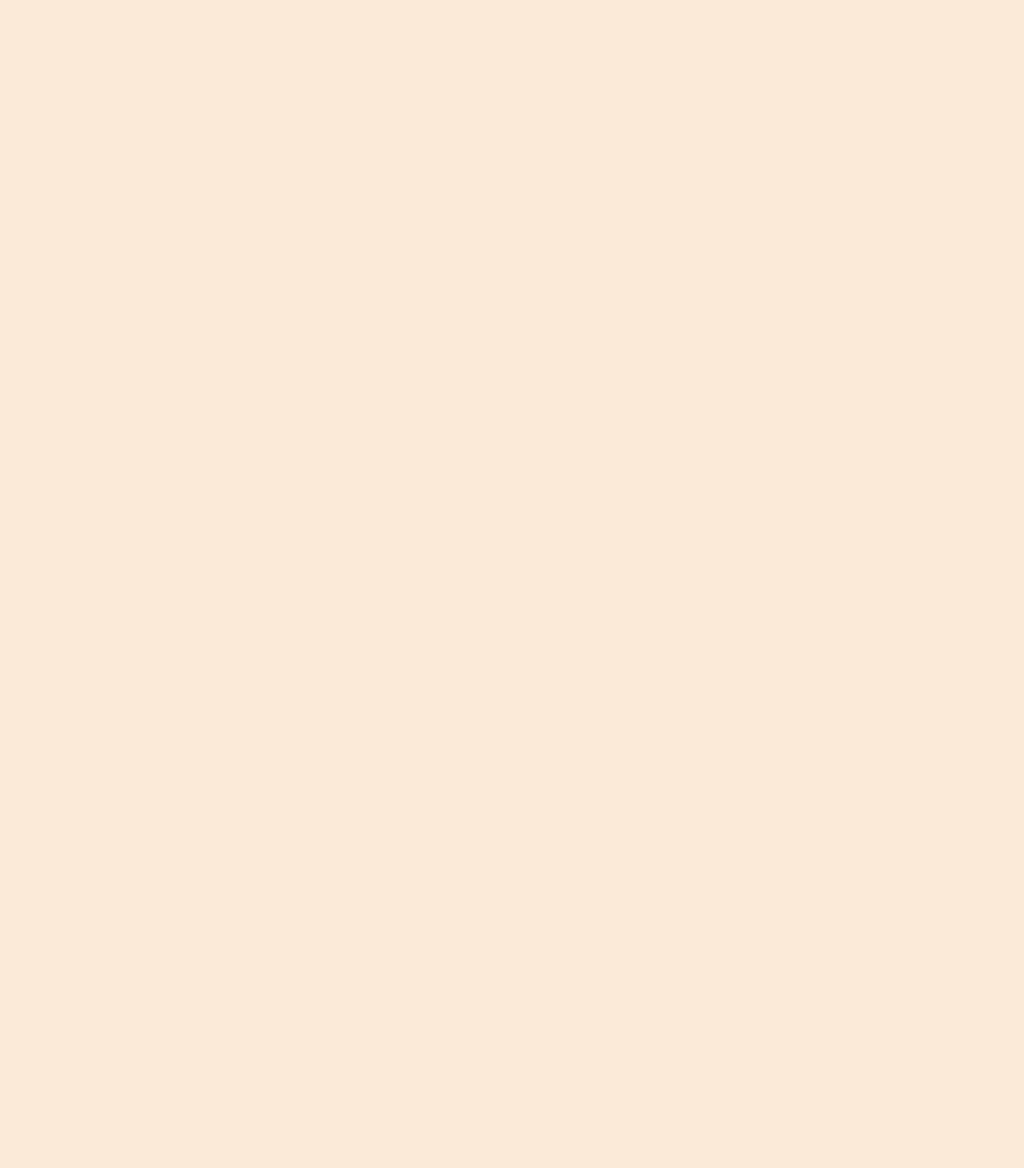
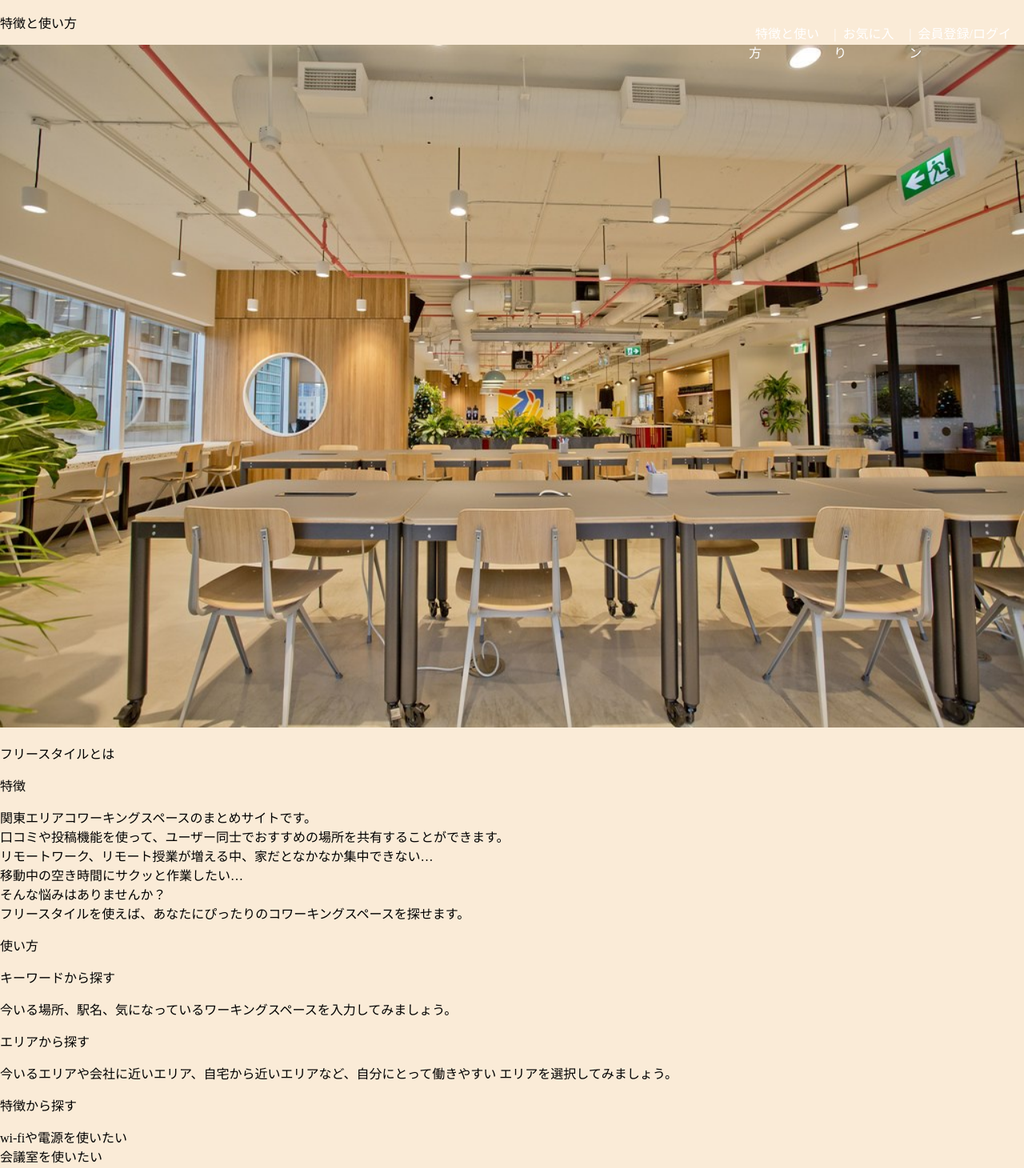
Before and after one commit to monnketu/webPage, a React (Create React App) app in the folder frontend/mysite/: page /how_to_use in a window 1280 px wide. Before the commit this address had no page. Shown: the top 1461 px of the page at 80% size. Before the commit the page ends 800 px from the top, so only its background shows below. Built offline with nearby package versions, Linux system fonts and the light colour scheme.

Commit message:
create-animation

```diff
--- a/frontend/mysite/src/App.js
+++ b/frontend/mysite/src/App.js
@@ -1,5 +1,6 @@
 import { BrowserRouter, Route, Routes } from 'react-router-dom';
 import Home from './pages/Home';
+import HowToUse from './pages/HowToUse';
 
 function App() {
   return (
@@ -7,6 +8,7 @@ function App() {
       <>
         <Routes>
           <Route index path='/' element={<Home />} />
+          <Route index path='/how_to_use' element={<HowToUse />} />
           <Route render={() => <h4>not found...</h4>} />
         </Routes>
       </>
--- a/frontend/mysite/src/components/howToUse/header.jsx
+++ b/frontend/mysite/src/components/howToUse/header.jsx
@@ -1,9 +1,11 @@
 import React from "react";
-
+import Image from "./image";
+import headerImage from './../../img/image1.jpeg'
 const Header = () => {
   return (
       <div>
-        これがコンポーネント作成の見本
+        <img src={headerImage} className='header-image'/>
+        <Image />
       </div>
   )
 }
--- a/frontend/mysite/src/components/howToUse/image.jsx
+++ b/frontend/mysite/src/components/howToUse/image.jsx
@@ -1,11 +1,12 @@
 import React from "react";
-
-const Header = () => {
+import headerImage from './../../img/image1.jpeg'
+import '../../styles/HowToUse/image.css';
+const Image = () => {
   return (
       <div>
-        これがコンポーネント作成の見本
+        <img src={headerImage} alt='ヘッダーイメージ' className="header-image"/>
       </div>
   )
 }
 
-export default Header;
+export default Image;
--- /dev/null
+++ b/frontend/mysite/src/components/howToUse/index.jsx
@@ -0,0 +1,39 @@
+import React from "react";
+// import './../../styles/HowToUse/index.css'
+const index = () => {
+  return (
+    <>
+      <div className = "main-search-container">
+        <p className = "header">特徴と使い方</p>
+        <img className = "photo" src = "/media/image2.jpeg" />
+
+        <ul className = "menu-bar">
+          <li className = "menu-start"><a class = "menu-link" href = "/polls">特徴と使い方</a></li>
+          <li className = "menu"><a class = "menu-link" href = "/polls">お気に入り</a></li>
+          <li className = "menu"><a class = "menu-link" href = "/polls">会員登録/ログイン</a></li>
+        </ul>
+          <p className = "big-title">フリースタイルとは</p>
+          <p className = "title">特徴</p>
+          <p className = "sentence">関東エリアコワーキングスペースのまとめサイトです。<br></br>口コミや投稿機能を使って、ユーザー同士でおすすめの場所を共有することができます。<br></br>リモートワーク、リモート授業が増える中、家だとなかなか集中できない…
+<br></br>移動中の空き時間にサクッと作業したい…<br></br>そんな悩みはありませんか？<br></br>フリースタイルを使えば、あなたにぴったりのコワーキングスペースを探せます。
+          </p>
+          <p className = "title">使い方</p>
+          <p className = "subtitle">キーワードから探す</p>
+          <p className = "sentence">今いる場所、駅名、気になっているワーキングスペースを入力してみましょう。</p>
+          <p className = "subtitle">エリアから探す</p>
+          <p className = "sentence">今いるエリアや会社に近いエリア、自宅から近いエリアなど、自分にとって働きやすい
+エリアを選択してみましょう。</p>
+          <p className = "subtitle">特徴から探す</p>
+          <p className = "sentence">wi-fiや電源を使いたい<br></br>会議室を使いたい<br></br>プリンターやドリンクなど、オプションが充実している場所を使いたい<br></br>即日利用したい<br></br>そんな希望がある方は、自分が一番重視するワーキングスペースの特徴から検索してみ
+ましょう。</p>
+          <p className = "subtitle">おすすめから探す</p>
+          <p className = "sentence">場所選びに失敗したくない<br></br>みんながおすすめしている場所で作業したい<br></br>そんな希望がある方は、みんなのおすすめのランキングを見てみましょう。</p>
+          <p className = "header">さあ、使ってみましょう</p>
+      </div>
+
+
+    </>
+  )
+}
+
+export default index;
--- a/frontend/mysite/src/components/howToUse/title.jsx
+++ b/frontend/mysite/src/components/howToUse/title.jsx
@@ -1,4 +1,5 @@
 import React from "react";
+import "./../../styles/HowToUse/title.css";
 
 const Title = (props) => {
   return (
--- a/frontend/mysite/src/pages/Home.jsx
+++ b/frontend/mysite/src/pages/Home.jsx
@@ -23,7 +23,7 @@ const Home = () => {
   return (
     <>
       <div className = "main-search-container">
-        <div className = "header">
+        <div className = "secondheader">
           <img className = "photo" src={image1} />
           <div className = "message-wrapper">
             <div className = "message">
@@ -45,8 +45,13 @@ const Home = () => {
 
         <div className= "search-box">
           <p className = "search-sentence" >場所、日時から探す</p>
-          <input className = "search-criteria" type = "text" />
-          <input className = "search-criteria" type = "text" />
+          <input class = "search-criteria" type = "text" placeholder="エリア・駅"/>
+          <input class = "search-criteria" type = "text" placeholder="キーワード・名前" />
+          <select class = "search-option" name="example">
+            <option value="">選択して下さい</option>
+            <option>月額契約</option>
+            <option>ドロップイン可能</option>
+          </select>
           <input className = "search-date" type = "date" />
           <input className = "search-time" type = "time" />
           <button className ="search-button">検索</button>
--- a/frontend/mysite/src/pages/HowToUse.jsx
+++ b/frontend/mysite/src/pages/HowToUse.jsx
@@ -1,12 +1,15 @@
 import React from 'react';
+import Header from '../components/howToUse/header';
 import Title from '../components/howToUse/title';
-
+import Index from './../components/howToUse/index';
 const HowToUse = () => {
   return (
     <div>
-      <Title title={'特徴と使い方'}/>
+      {/* <Title title={'特徴と使い方'}/>
       <Title title={'フリースタイルとは'}/>
-      <Title title={'さあ、使ってみましょう'}/>
+      <Title title={'さあ、使ってみましょう'}/> */}
+      {/* <Header /> */}
+      <Index />
     </div>
   )
 }
--- /dev/null
+++ b/frontend/mysite/src/styles/HowToUse/image.css
@@ -0,0 +1,3 @@
+.header-image {
+  width: 100%;
+}
--- /dev/null
+++ b/frontend/mysite/src/styles/HowToUse/index.css
@@ -0,0 +1,51 @@
+.body{
+  font-family: "游ゴシック体", YuGothic, "游ゴシック Medium", "Yu Gothic Medium", "游ゴシック", "Yu Gothic", sans-serif;
+
+}
+
+
+
+.header {
+  position:absolute;
+  font-size:55pt;
+  background-color: black;
+  color: white;
+  padding-left: 100px;
+  padding-right: 2%;
+  width: fit-content;
+  /* transition: all 2s 0.5s; */
+  animation: 3s ease-in 1s infinite reverse both running slidein;
+}
+.header:hover {
+  background-color: honeydew;
+}
+.big-title {
+  font-size: 50pt;
+  background-color: black;
+  color: white;
+  width: fit-content;
+  padding-left: 100px;
+  padding-right: 2%;
+  top: 110px;
+
+}
+
+.title {
+  font-size:35pt;
+  background-color: black;
+  color: white;
+  width: fit-content;
+  padding-left: 100px;
+  padding-right: 2%;
+}
+
+.subtitle {
+  font-weight: bold;
+  font-size: 15pt;
+  padding-left: 100pt;
+}
+
+.sentence {
+  font-size: 13pt;
+  padding-left: 100pt;
+}
--- a/frontend/mysite/src/styles/index.css
+++ b/frontend/mysite/src/styles/index.css
@@ -9,7 +9,7 @@ html {
   height:60%;
 }
 
-.header {
+.secondheader {
   position: relative;
   height: 60vh;
 }
@@ -48,8 +48,8 @@ html {
 
 .menu-bar {
   position: absolute;
-  top: 10px;
-  left: 65%;
+  top: 29px;
+  left: 70%;
   list-style: none;
   display: flex;
   margin: 0;
@@ -89,20 +89,75 @@ html {
 }
 .search-criteria {
   width: 26%;
+  webkit-appearance: none;
+  border-radius: 0;
+  outline: 0;
+  border:1px solid grey;
+
+}
+
+.search-criteria:focus {
+  border-bottom:3px solid brown;
 }
 
 .search-date {
   width: 13%;
+  webkit-appearance: none;
+  border-radius: 0;
+  outline: 0;
+  border:1px solid grey;
 }
+
+.search-date:focus {
+  border-bottom:3px solid brown;
+}
+
+.search-option {
+  webkit-appearance: none;
+  border-radius: 0;
+  outline: 0;
+  border:1px solid grey;
+}
+
+.search-option:focus {
+  border-bottom:3px solid brown;
+}
+
+
 
 .search-time {
   width: 9%;
+  webkit-appearance: none;
+  border-radius: 0;
+  outline: 0;
+  border:1px solid grey;
+}
+
+.search-time:focus {
+  border-bottom:3px solid brown;
 }
 
 .search-button {
   width: 8%;
   padding: 0;
+  webkit-appearance: none;
+  border-radius: 0;
+  outline: 0;
+  border:1px solid grey;
+  color:white;
+  background-color:brown;
+
 }
+
+.search-button:hover {
+  opacity: 0.5;
+  cursor: pointer;
+}
+
+
+
+
+
 
 .message {
   display: flex;
@@ -244,7 +299,7 @@ html {
 }
 
 .popular-space-info-list {
-  width: 86%;
+  width: 84%;
   list-style: none;
   margin-left: 175px;
 }
@@ -266,7 +321,7 @@ html {
 }
 
 .space-rank {
-  width: 10%;
+  width: 14%;
   height: 80%;
 }
 
```
Also changed, not shown: frontend/mysite/public/media/image2.jpeg (added), frontend/mysite/src/styles/HowToUse/title.css (added), 1 other file (tests, documents, lock files or other folders).
